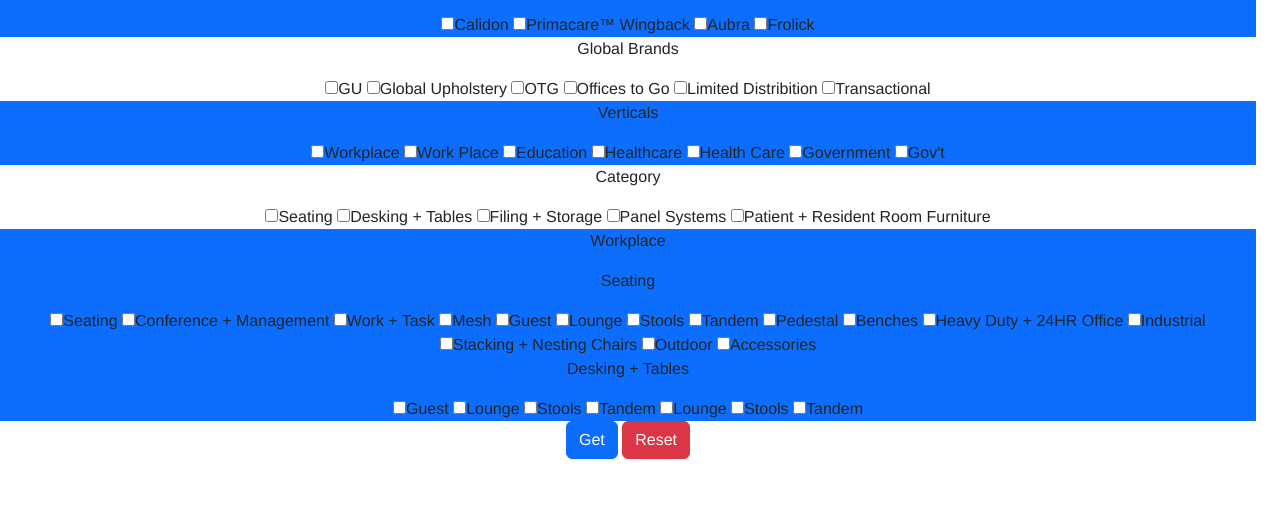
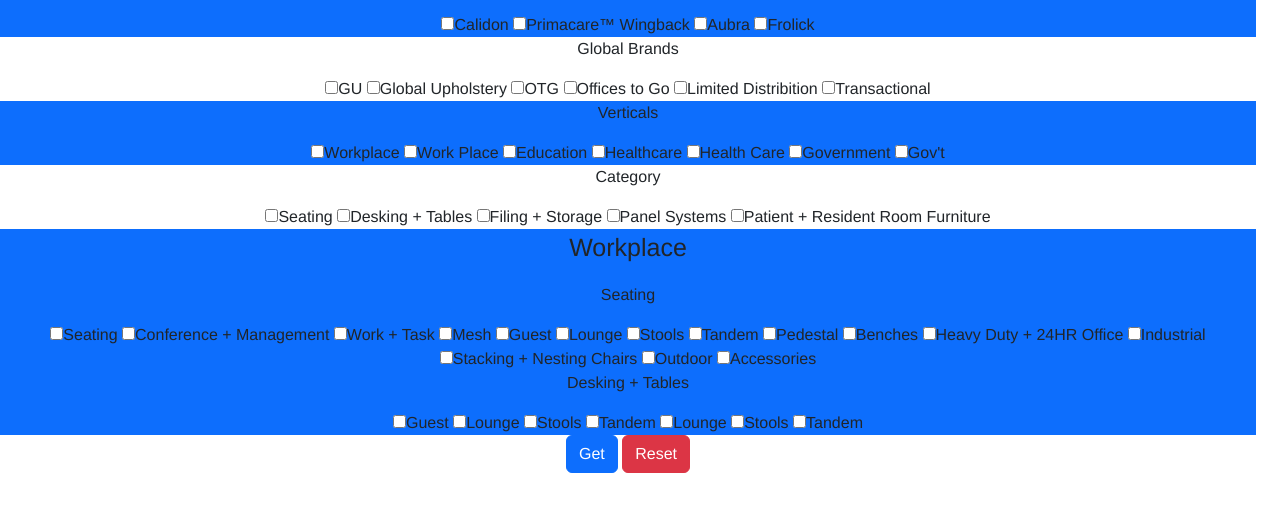
Before and after one commit to TeaZea/Global_Marketing_Project, a plain HTML site: page index.html in a window 1280 px wide. Shown: the part 103-614 px from the top of the page. Drawn offline with nearby package versions, Linux system fonts and the light colour scheme.

Commit message:
Added subheading class for sub headings

```diff
--- a/styles.css
+++ b/styles.css
@@ -6,6 +6,6 @@ h1 {
     padding: 10px 0 10px 0;
 }
 
-#reset {
-    margin: 10px 0 10px 0;
+.heading {
+    font-size: 25px;
 }
```
